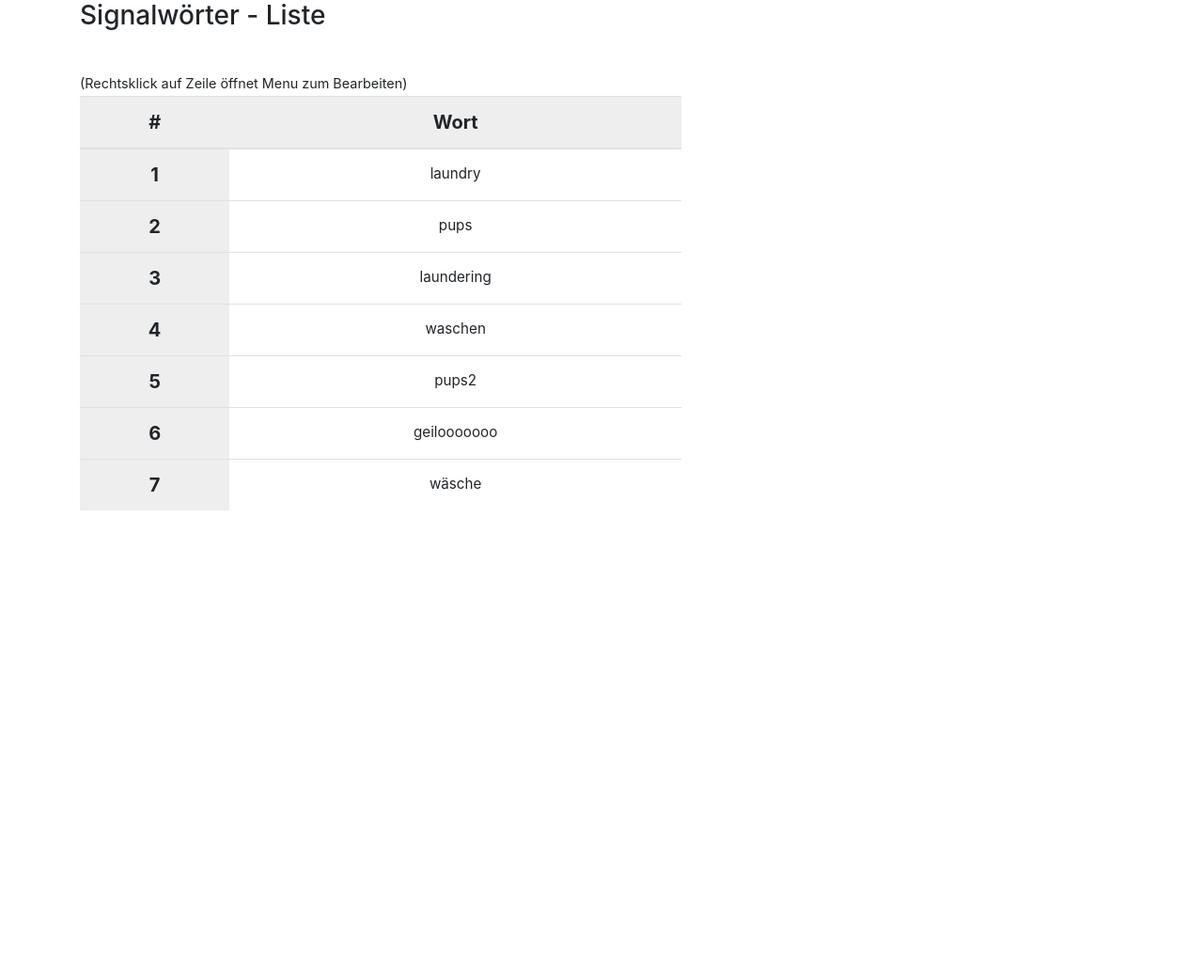
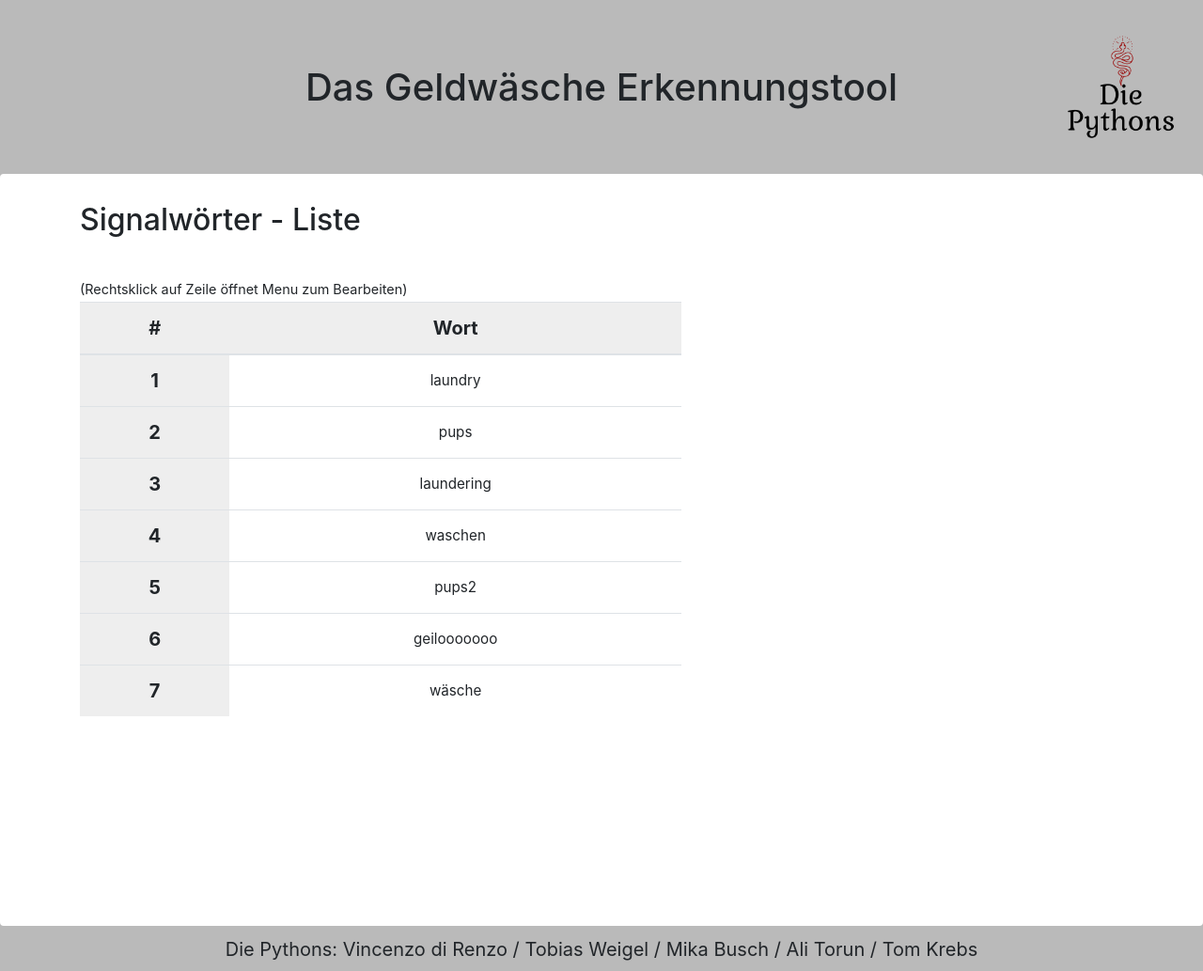
Before and after one commit to BISASAM/Hellekes, a Flask app: page /sig in a window 1280 px wide. Shown: the whole page at 94% size. Before the commit the page ends 543 px from the top, so only its background shows below. Run offline with Flask 2, Linux system fonts and the light colour scheme; some libraries are stand-ins or nearby versions.

Commit message:
Last Design commit
Button Design / sub site designs / checkbox align

```diff
--- a/static/css/styles.css
+++ b/static/css/styles.css
@@ -165,6 +165,12 @@ tr {
   font-weight: bold;
 }
 
+#smurphingCheck, #signalWordCheck, #corruptionIndexCheck {
+  float: right;
+  margin-right: 75%;
+  margin-top: 12px;
+}
+
 #shown_columns {
   margin-left: 22px;
 }
@@ -183,8 +189,20 @@ footer {
   font-size: 18px;
 }
 
+#sig_button {
+  margin-top: 5px;
+}
+
+#cor_button {
+  margin-top: -40px;
+}
+
 .hidden {
   display: none;
+}
+
+#tableCaption {
+  padding-top: 20px;
 }
 
 /* Borders (if you need them)
--- a/templates/index.html
+++ b/templates/index.html
@@ -62,7 +62,7 @@
             Signalwörter <input type="checkbox" name="signalwoerter" value="bla" id="signalWordCheck">
           </summary>
           <div class="hidden_info" style="margin-left: 1.8rem;">
-            <a class="btn btn-primary" href="sig" role="button">Liste der Signalwörter bearbeiten</a>
+            <a class="btn btn-secondary" id="sig_button" href="sig" role="button">Liste der Signalwörter bearbeiten</a>
           </div>
         </details>
       </div>
@@ -75,7 +75,7 @@
           <div class="hidden_info" style="margin-left: 1.8rem;">
             <label for="minKorrIdx">max. Korruptionsindex</label>
             <input type="text" id="minKorrIdx" name="minKorrIdx"> <br><br>
-            <a class="btn btn-primary" href="cpi" role="button">Länderliste mit Korruptionsindex bearbeiten</a>
+            <a class="btn btn-secondary" id="cor_button" href="cpi" role="button">Länderliste mit Korruptionsindex bearbeiten</a>
           </div>
         </details>
       </div>
--- a/templates/sig_wrds.html
+++ b/templates/sig_wrds.html
@@ -19,10 +19,16 @@
 </head>
 
 <body>
-  <div id="white-content-wrapper" class="container">
+  <div class="row" id="header-container">
+    <div class="cel" id="spacing"></div>
+    <h1 id="header">Das Geldwäsche Erkennungstool</h1>
+    <img src="../static/images/logo.png" id="logo">
+  </div>
+
+  <div id="white-content-wrapper" class="container rounded" style="padding: 10px;">
 
     <div id="resultBox" class="container">
-      <h3 id="tableCaption">Signalwörter - Liste</h3>
+      <h2 id="tableCaption">Signalwörter - Liste</h2>
       <br>
       <span style="font-size: 0.9rem;">(Rechtsklick auf Zeile öffnet Menu zum Bearbeiten)</span>
 
@@ -87,5 +93,8 @@
   <script src="../static/lib_fw/moment-with-locales.min.js"></script>
   <script src="../static/js/sig_wrds.js"></script>
 </body>
+<footer>
+  <label>Die Pythons: Vincenzo di Renzo / Tobias Weigel / Mika Busch / Ali Torun / Tom Krebs</label>
+</footer>
 
 </html>
```
Also changed, not shown: templates/corr_idx.html (+11 -2 lines).
